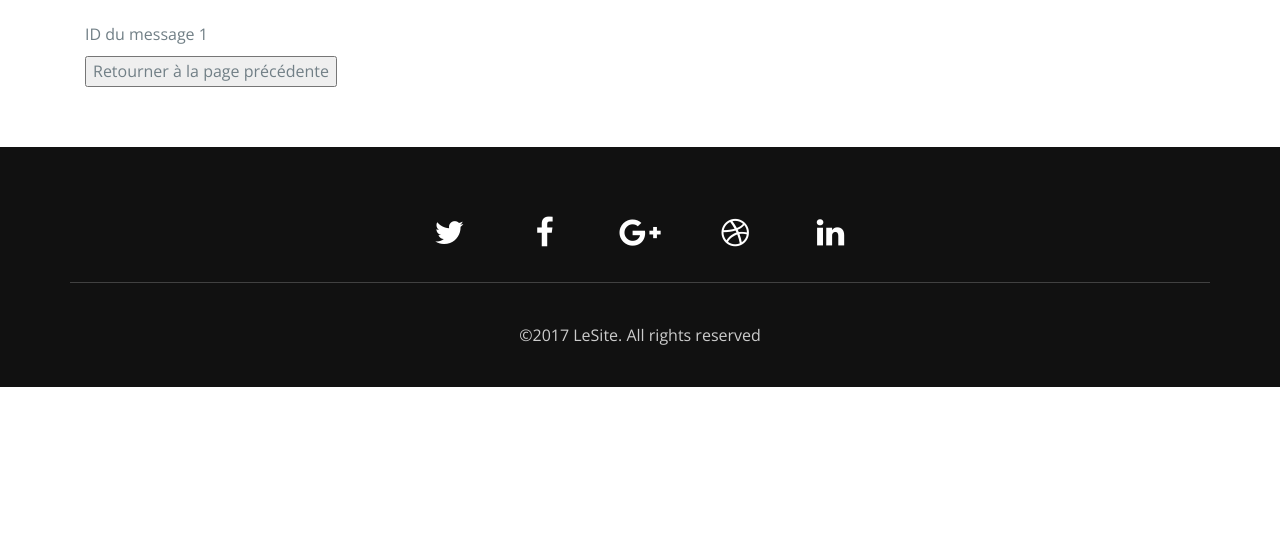
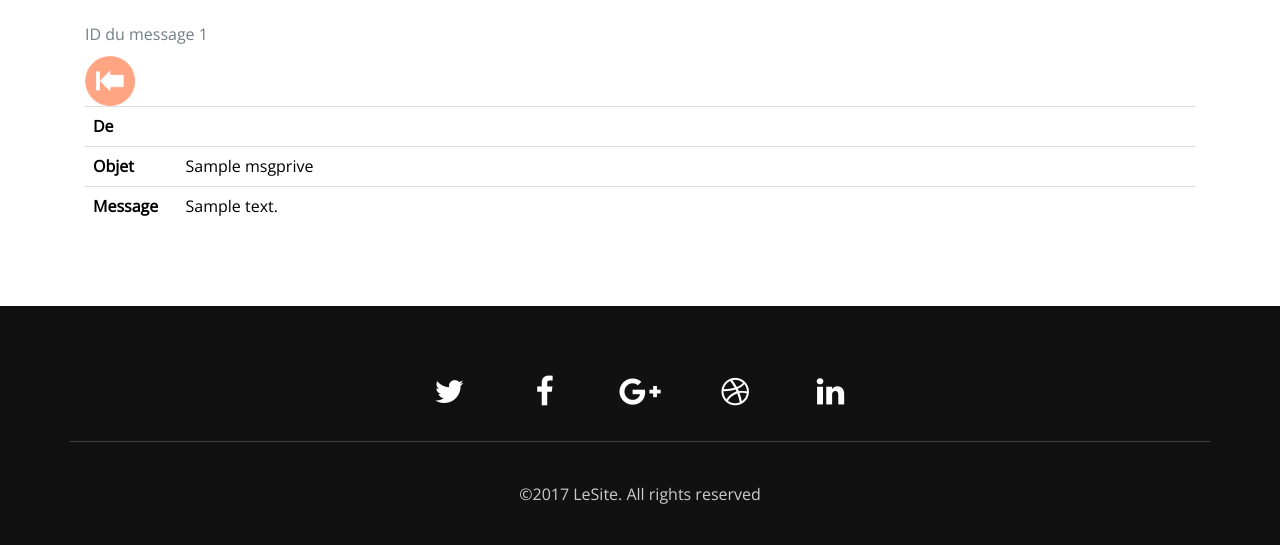
Before and after one commit to jonathancaron/bootstrap, a PHP site: page /message.php?id=1 in a window 1280 px wide. Shown: the part 63-608 px from the top of the page. Run offline with PHP 8.4, Linux system fonts and the light colour scheme; the visitor is signed in with stand-in values (Sample User, id 1); tables that the repository leaves empty or names only in its code hold one stand-in row (values such as "Sample post"); some libraries are stand-ins or nearby versions; some web fonts are replaced.

Commit message:
bootstrap 2.2.4.3 - création message.php et connexion avec bdd

```diff
--- a/message.php
+++ b/message.php
@@ -35,10 +35,42 @@
                 <div class="fea">
                   <div class="col-sm-12 col-md-12">
                     <p>ID du message <?php echo $mid ?> </p>
-                    <form>
-  <input type="button" value="Retourner à la page précédente" onclick="history.back()">
-  </input>
-</form>
+                      <img src="./img/return.png" type="button" value="Retourner à la page précédente" onclick="history.back()" width="50px" height="50px"><br>
+
+                  <table class="table contBorder">
+
+                      <tr>
+                        <th class="col-md-1">De</th>
+                        <td>
+                          <?php
+                          $query=$bdd->prepare('SELECT prenom, nom FROM users WHERE id = :id');
+                          $query->bindValue(':id',$mde, PDO::PARAM_STR);
+                          $query->execute();
+                          $data=$query->fetch();
+
+                          $str1=$data['prenom'];
+                          $str2=$data['nom'];
+                          $str = "$str1 $str2";
+                          if (strlen($str) > 20)
+                          $str = substr($str, 0, 17);
+                          echo $str;
+                          ?>
+                        </td>
+                      </tr>
+                      <tr>
+                        <th>Objet</th>
+                        <td><?php echo $mtitre ?></td>
+                      </tr>
+                      <tr>
+                        <th>Message</th>
+                        <td><?php echo $mmessage ?></td>
+                      </tr>
+
+                    <tbody>
+
+
+                    </tbody>
+                  </table>
                   </div>
                 </div>
             </div>
```
Also changed, not shown: img/return.png (added).
